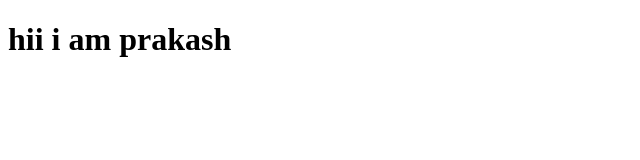
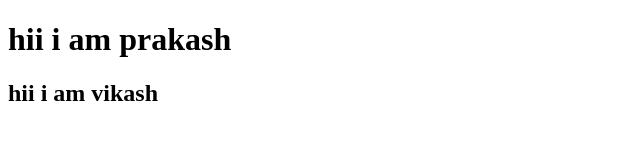
Before and after one commit to vikashRakesh801/First-Repo, a plain HTML site: page index.html in a window 1280 px wide. Shown: the whole page, without its empty margins (0-640 px from the left). Drawn offline with Linux system fonts and the light colour scheme.

Commit message:
added h2 element

```diff
--- a/index.html
+++ b/index.html
@@ -8,5 +8,6 @@
 </head>
 <body>
     <h1>hii i am prakash</h1>
+    <h2>hii i am vikash</h2>
 </body>
 </html>
```
